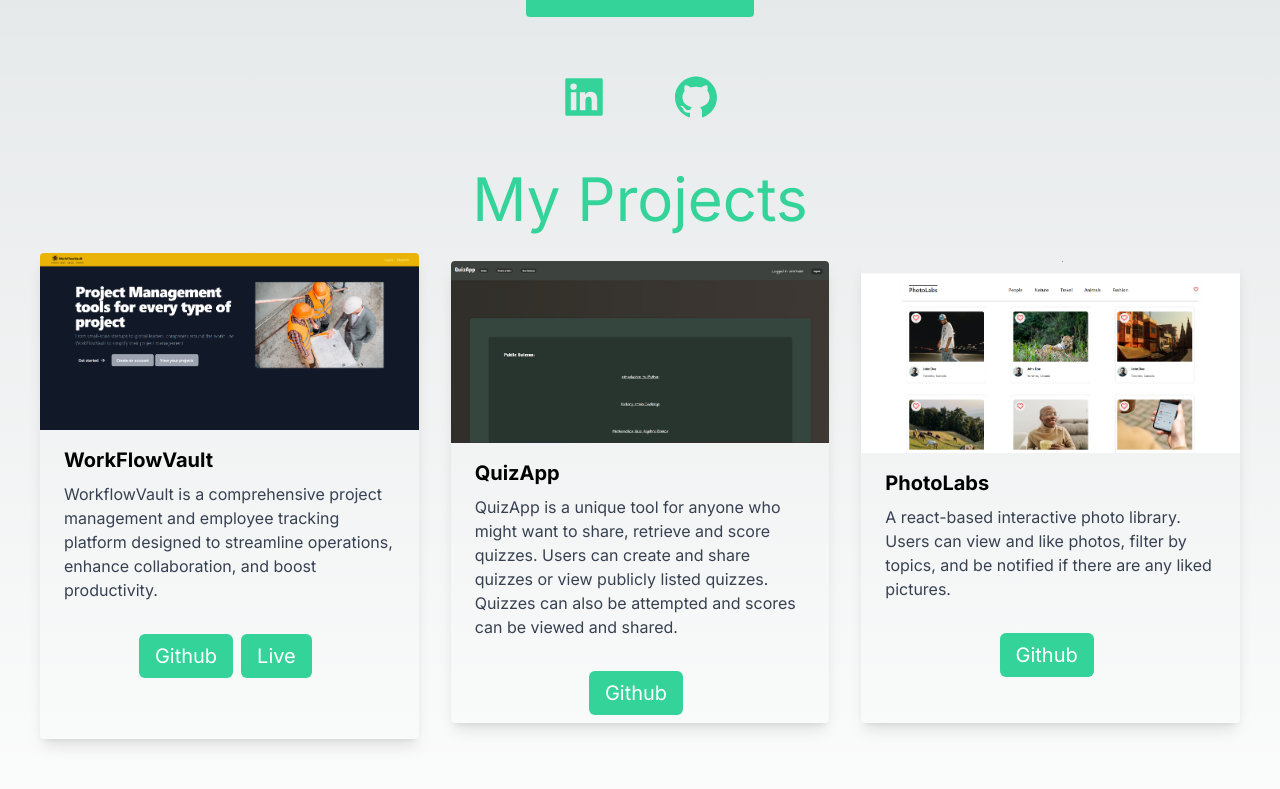
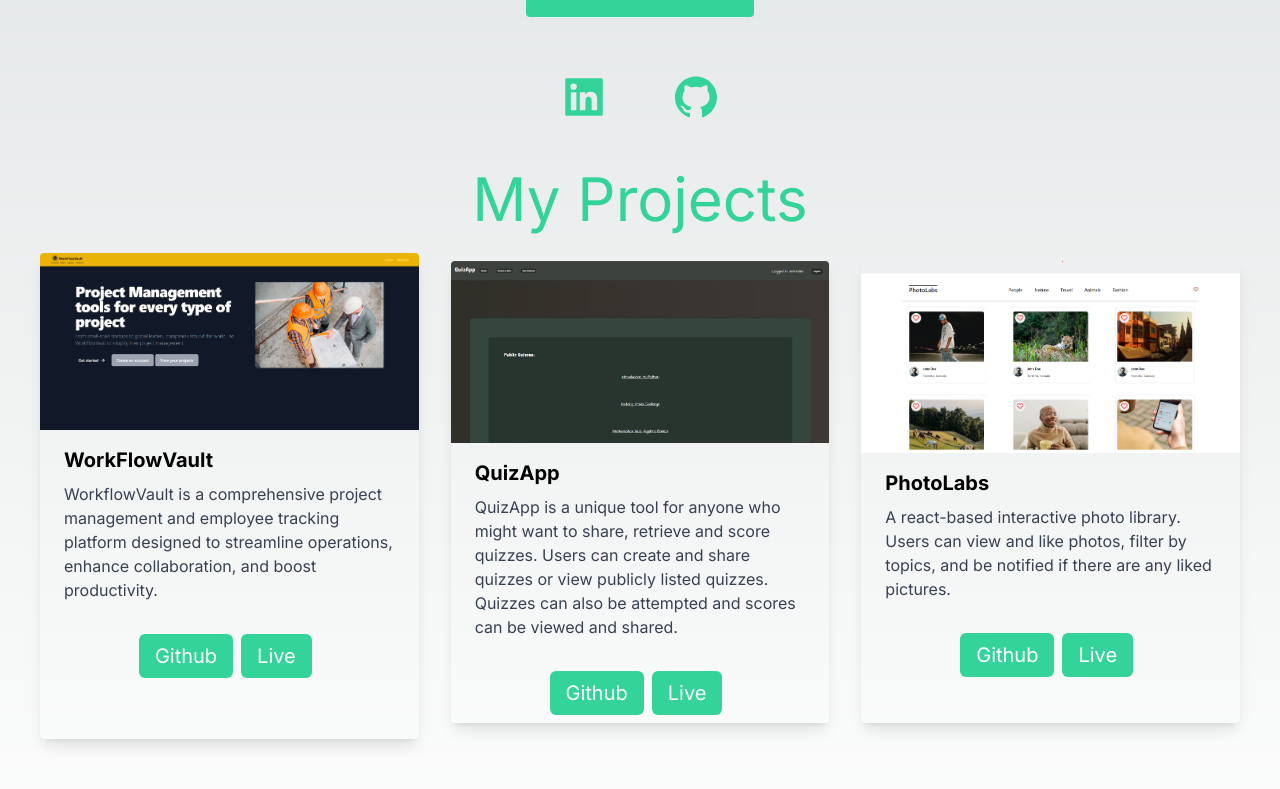
Before and after one commit to amrinder95/amrinder95.github.io, a Next.js app: page / in a window 1280 px wide. Shown: the part 647-1436 px from the top of the page. Built offline with nearby package versions, Linux system fonts and the light colour scheme.

Commit message:
add live buttons to project cards

```diff
--- a/src/app/page.tsx
+++ b/src/app/page.tsx
@@ -65,6 +65,7 @@ export default function Home() {
             </div>
             <div className="px-6 pt-4 pb-2 flex justify-center">
               <a href="https://github.com/amrinder95/workflowvault" className="rounded-md px-4 py-2 text-white bg-emerald-400 text-xl mr-2">Github</a>
+              <a href="#" className="rounded-md px-4 py-2 text-white bg-emerald-400 text-xl mr-2">Live</a>
             </div>
           </div>
           <div className="max-w-screen-sm rounded overflow-hidden shadow-lg my-4">
@@ -79,6 +80,7 @@ export default function Home() {
             </div>
             <div className="px-6 pt-4 pb-2 flex justify-center">
               <a href="https://github.com/amrinder95/PhotoLabs" className="rounded-md px-4 py-2 text-white bg-emerald-400 text-xl mr-2">Github</a>
+              <a href="#" className="rounded-md px-4 py-2 text-white bg-emerald-400 text-xl mr-2">Live</a>
             </div>
           </div>
         </div>
```
